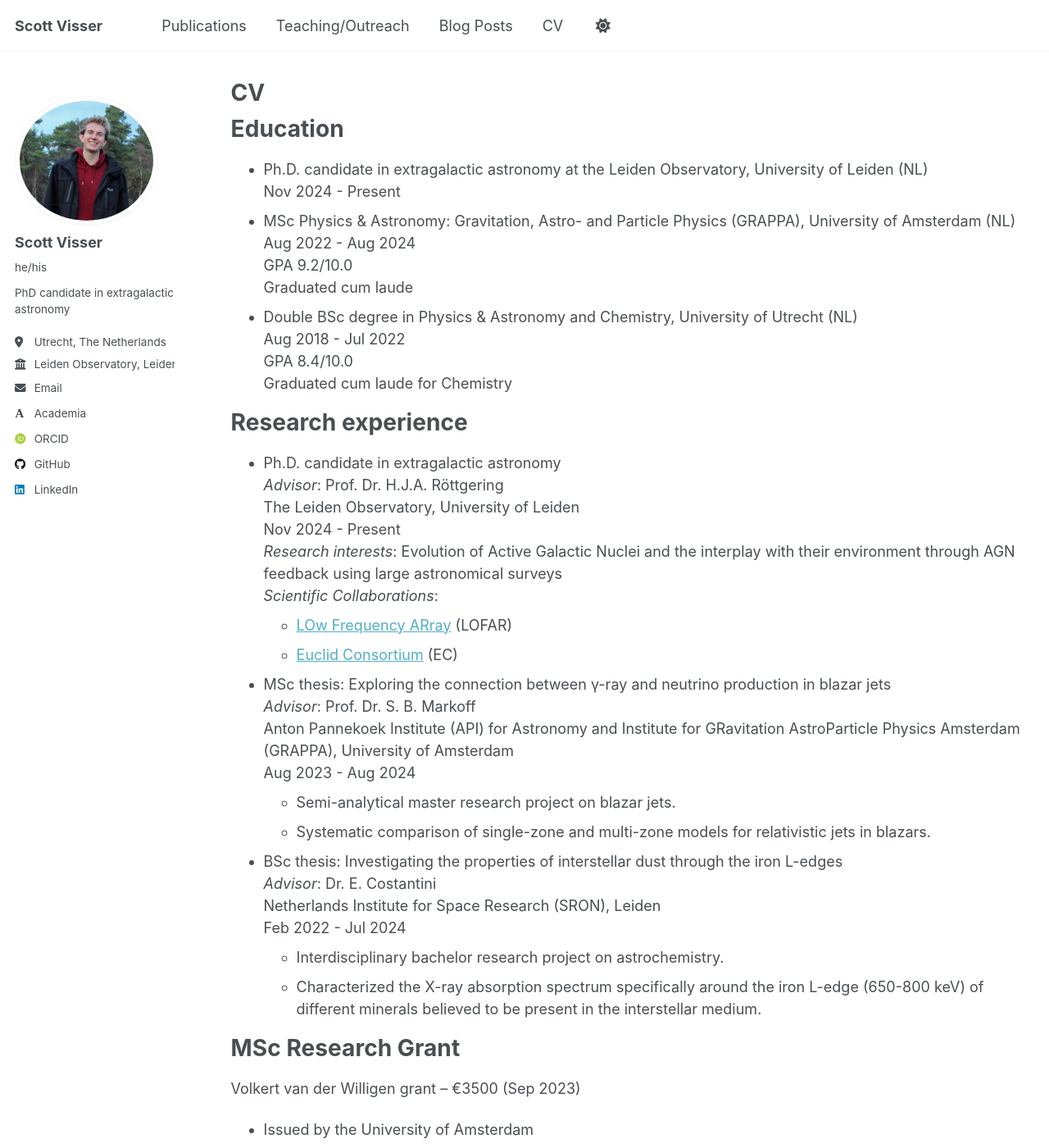
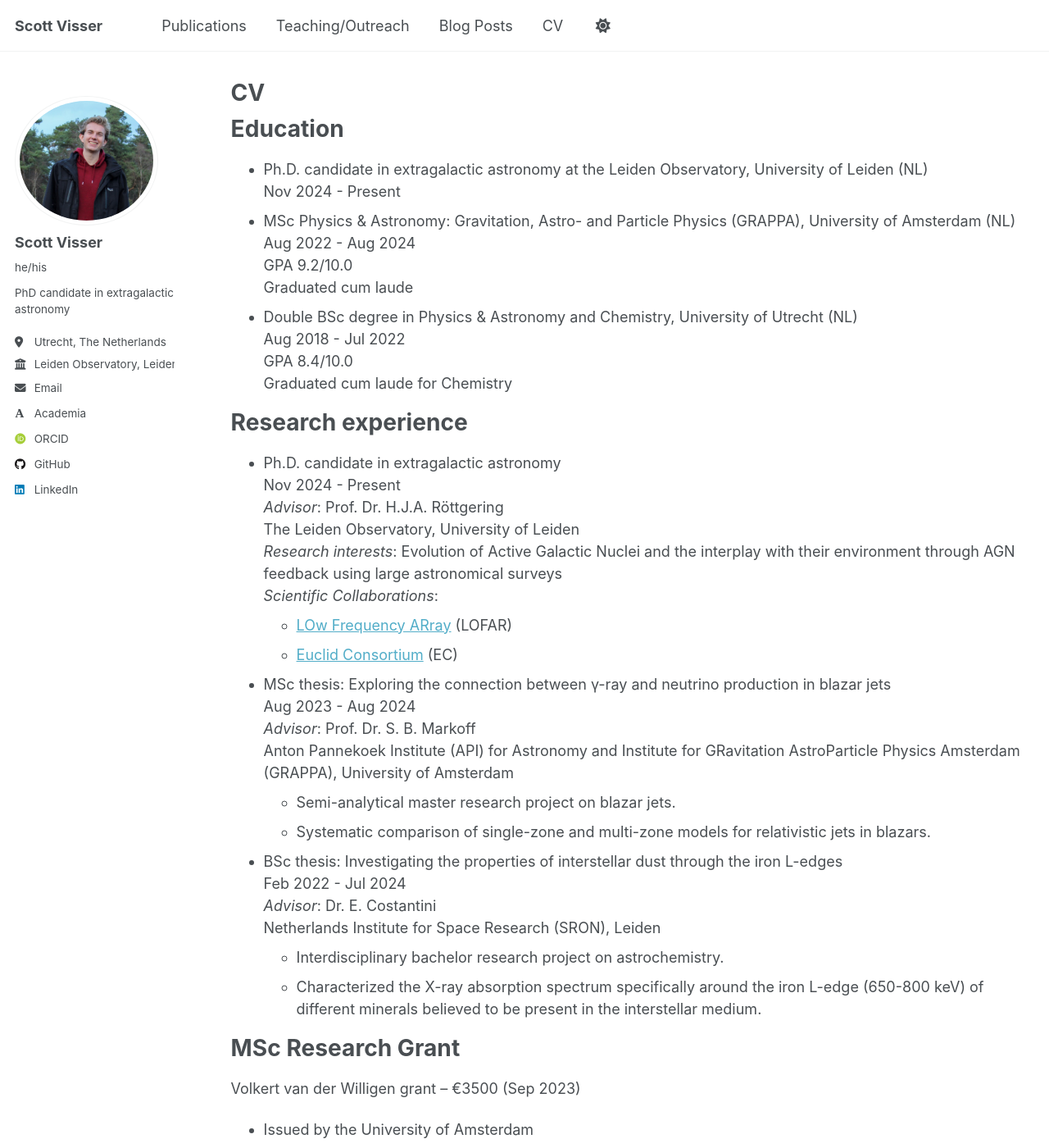
Before and after one commit to ScottV19/ScottV19.github.io, a Jekyll site: the page built from _pages/cv.md, in a window 1280 px wide and 1400 px high. Shown: the whole window at 82% size. Built offline with Jekyll 4.4.1, drawn with Linux system fonts in a browser that asks for light colours; some web fonts are replaced.

```diff
--- a/_pages/cv.md
+++ b/_pages/cv.md
@@ -25,25 +25,25 @@ Graduated cum laude for Chemistry
 Research experience
 ======
 * Ph.D. candidate in extragalactic astronomy <br>
+Nov 2024 - Present <br>
 *Advisor*: Prof. Dr. H.J.A. Röttgering <br>
 The Leiden Observatory, University of Leiden <br>
-Nov 2024 - Present <br>
 *Research interests*: Evolution of Active Galactic Nuclei and the interplay with their environment through AGN feedback using large astronomical surveys <br>
 *Scientific Collaborations*:
   * [LOw Frequency ARray](https://www.astron.nl/telescopes/lofar/) (LOFAR)
   * [Euclid Consortium](https://www.euclid-ec.org/) (EC)
 
 * MSc thesis: Exploring the connection between γ-ray and neutrino production in blazar jets <br>
+Aug 2023 - Aug 2024 <br>
 *Advisor*: Prof. Dr. S. B. Markoff <br>
-Anton Pannekoek Institute (API) for Astronomy and Institute for GRavitation AstroParticle Physics Amsterdam (GRAPPA), University of Amsterdam <br>
-Aug 2023 - Aug 2024
+Anton Pannekoek Institute (API) for Astronomy and Institute for GRavitation AstroParticle Physics Amsterdam (GRAPPA), University of Amsterdam
   * Semi-analytical master research project on blazar jets.
   * Systematic comparison of single-zone and multi-zone models for relativistic jets in blazars.
 
 * BSc thesis: Investigating the properties of interstellar dust through the iron L-edges <br>
+Feb 2022 - Jul 2024 <br>
 *Advisor*: Dr. E. Costantini <br>
-Netherlands Institute for Space Research (SRON), Leiden <br>
-Feb 2022 - Jul 2024
+Netherlands Institute for Space Research (SRON), Leiden
   * Interdisciplinary bachelor research project on astrochemistry.
   * Characterized the X-ray absorption spectrum specifically around the iron L-edge (650-800 keV) of different minerals believed to be present in the interstellar medium.
 
```
Also changed, not shown: _publications/2024-08-26-MSc-thesis.md (added, +10 -0 lines), 1 other file.
